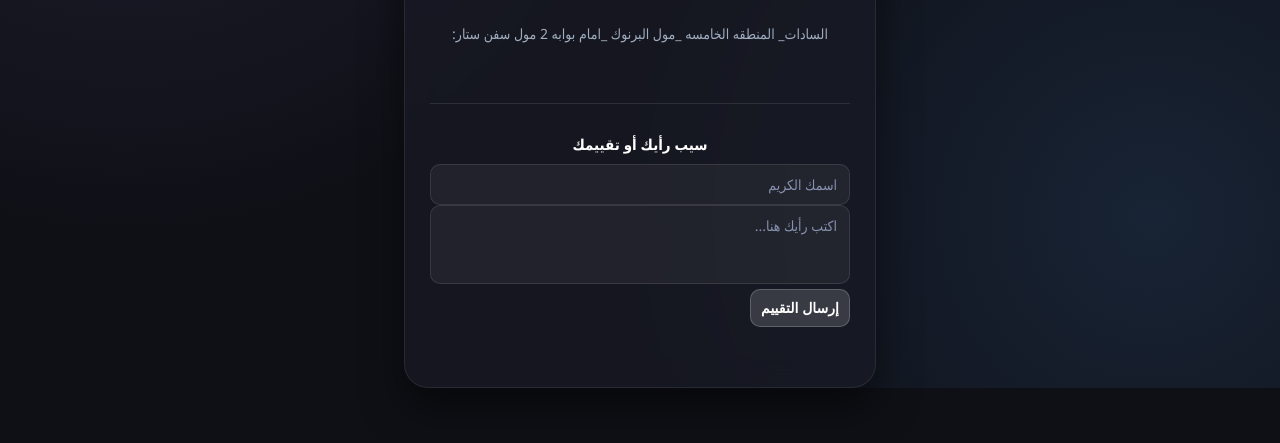
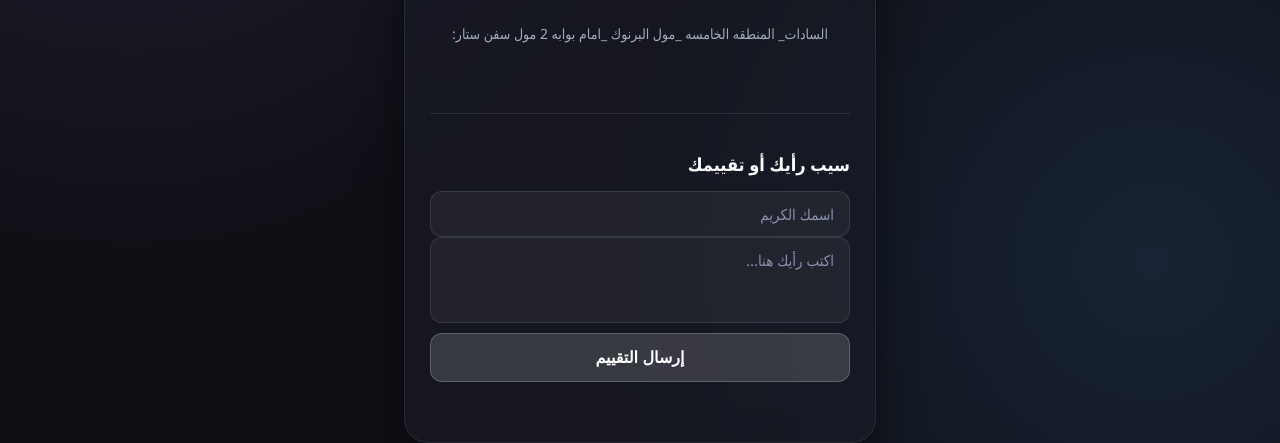
Before and after one commit to myweb-1/see-store, a plain HTML site: page index.html in a window 1280 px wide. Shown: the part 467-910 px from the top of the page. Before the commit the page ends 855 px from the top, so only its background shows below. Drawn offline with Linux system fonts and the light colour scheme.

Commit message:
Update style.css

```diff
--- a/style.css
+++ b/style.css
@@ -99,90 +99,79 @@ body {
 .social-btn.tiktok:hover { color: #ffffff; border-color: rgba(255, 255, 255, 0.4); }
 .social-btn.whatsapp:hover { color: #25d366; border-color: rgba(37, 211, 102, 0.4); }
 
-/* تنسيق صندوق العنوان في الأسفل */
-.location-box {
-    margin-top: 15px;
-    padding: 12px;
-    background: rgba(0, 0, 0, 0.25);
-    border-radius: 12px;
-    font-size: 12px;
-    color: #cbd5e0;
-    display: flex;
-    align-items: center;
-    justify-content: center;
-    gap: 8px;
-    border: 1px solid rgba(255, 255, 255, 0.04);
-    line-height: 1.4;
-}
-
-.location-box i {
-    color: #f56565;
-    font-size: 14px;
-    flex-shrink: 0;
-}
-
-/* تنسيق قسم كتابة التقييم */
+/* تنسيق صندوق العنوان في الأسفل *//* تنسيق قسم كتابة التقييم - مُحسّن ليتناسب مع التصميم */
 .review-section {
-    margin-top: 20px;
-    padding-top: 15px;
+    margin-top: 30px;
+    padding-top: 20px;
     border-top: 1px solid rgba(255, 255, 255, 0.1);
     text-align: right;
+    width: 100%;
 }
 
 .review-section h3 {
-    font-size: 15px;
-    color: #fff;
-    margin-bottom: 10px;
-    text-align: center;
+    font-size: 18px;
+    color: #ffffff;
+    margin-bottom: 15px;
+    text-align: right; /* محاذاة العنوان لليمين */
+    font-weight: 700;
 }
 
 .review-section form {
     display: flex;
     flex-direction: column;
-    gap: 10px;
+    gap: 12px; /* مسافة بين الحقول */
 }
 
+/* تنسيق الحقول (الاسم _ والتعليق) */
 .review-section input,
 .review-section textarea {
     width: 100%;
-    padding: 10px 12px;
-    background: rgba(255, 255, 255, 0.05);
+    padding: 12px 15px;
+    background: rgba(255, 255, 255, 0.05); /* خلفية داكنة خفيفة */
     border: 1px solid rgba(255, 255, 255, 0.1);
-    border-radius: 10px;
+    border-radius: 12px; /* زوايا دائرية تشبه الأزرار */
     color: #fff;
     font-family: inherit;
-    font-size: 14px;
-    box-sizing: border-box;
-    resize: none;
+    font-size: 15px;
+    box-sizing: border-box; /* مهم لضبط الحجم */
+    resize: none; /* منع تغيير حجم الـ textarea يدوياً */
+    transition: all 0.3s ease;
 }
 
+/* تأثير عند التركيز على الحقل */
 .review-section input:focus,
 .review-section textarea:focus {
     outline: none;
-    border-color: rgba(255, 255, 255, 0.3);
-    background: rgba(255, 255, 255, 0.08);
+    border-color: rgba(255, 255, 255, 0.4);
+    background: rgba(255, 255, 255, 0.1);
 }
 
+/* تنسيق النص داخل الحقول (placeholder) */
 .review-section input::placeholder,
 .review-section textarea::placeholder {
     color: #8892b0;
+    opacity: 1;
 }
 
-/* زر الإرسال */
-.submit-btn {
+/* زر الإرسال (شكل مربع وأنيق) */
+.review-section .submit-btn {
+    width: 100%; /* عرض كامل */
     background: rgba(255, 255, 255, 0.15);
     color: #fff;
     border: 1px solid rgba(255, 255, 255, 0.2);
-    padding: 10px;
-    border-radius: 10px;
-    font-size: 14px;
-    font-weight: 600;
+    padding: 14px;
+    border-radius: 12px; /* زوايا دائرية */
+    font-size: 16px;
+    font-weight: 700;
     cursor: pointer;
     transition: all 0.3s ease;
+    margin-top: 5px;
 }
 
-.submit-btn:hover {
+/* تأثير التفاعل مع الزر */
+.review-section .submit-btn:hover {
     background: #fff;
-    color: #0f1016;
+    color: #1a1d29; /* لون النص الداكن الأساسي */
     transform: translateY(-2px);
+    box-shadow: 0 5px 15px rgba(0,0,0,0.2);
 }
```
